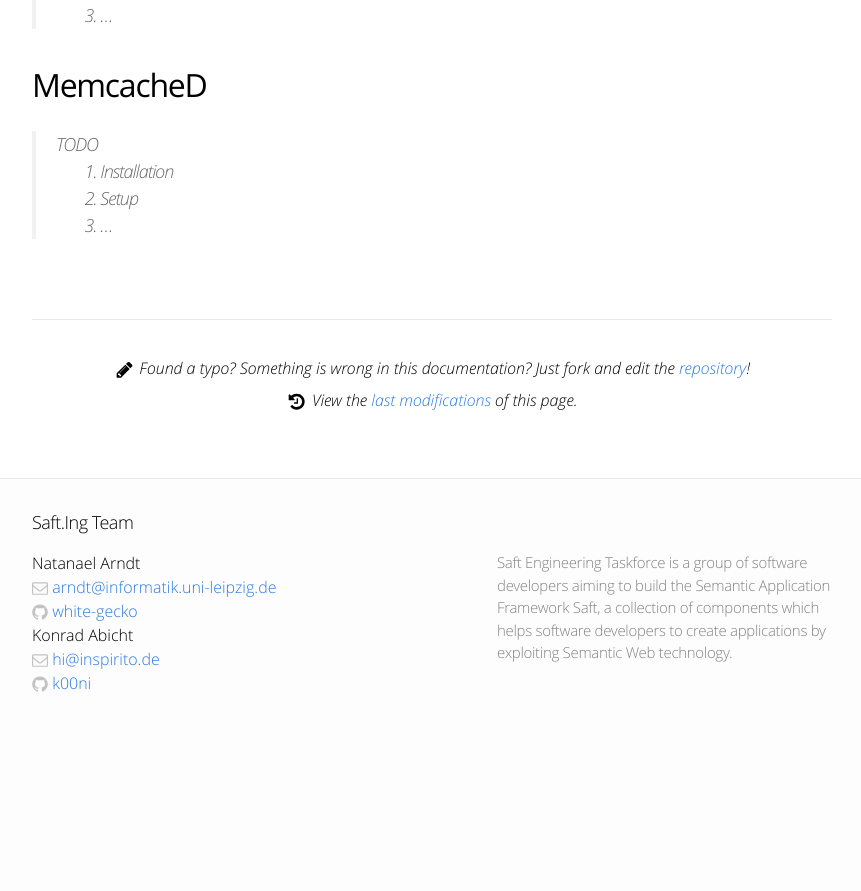
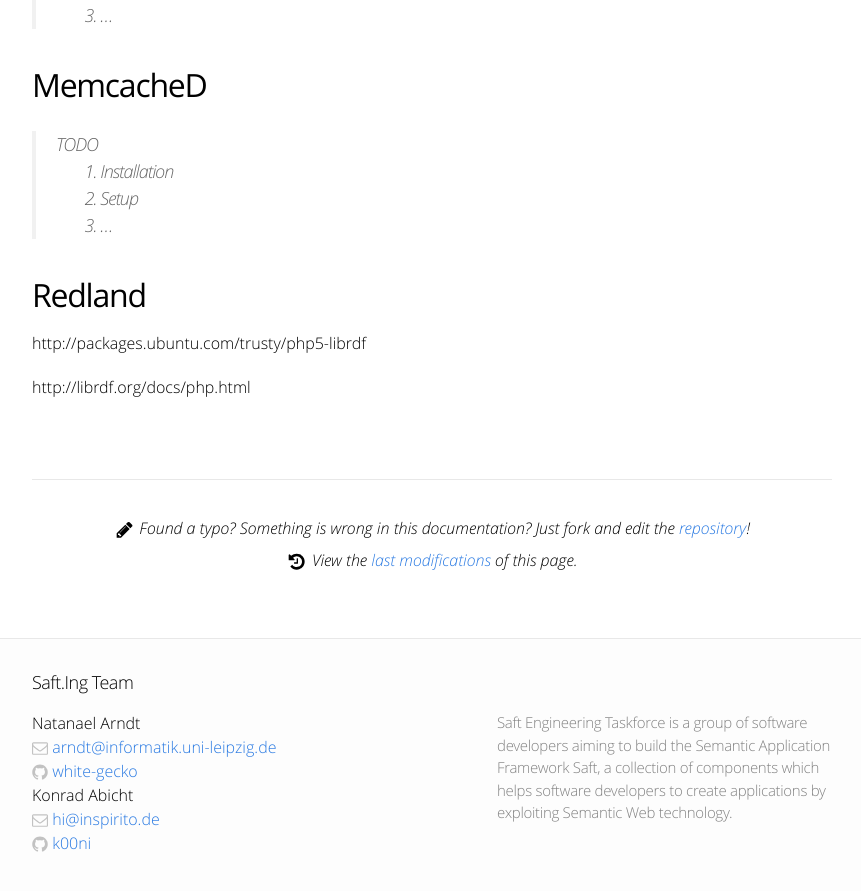
Before and after one commit to SaftIng/safting.github.io, a Jekyll site: the page built from doc/phpframework/backends.md, in a window 1280 px wide and 900 px high, scrolled down 1104 px. Shown: the top 891 px of the window, without its empty margins (208-1069 px from the left). Built offline with Jekyll 4.4.1, drawn with Linux system fonts in a browser that asks for light colours; before the commit the page ends 1844 px from its top, so only the background shows below that.

Commit message:
Add links for redland backend

```diff
--- a/doc/phpframework/backends.md
+++ b/doc/phpframework/backends.md
@@ -43,3 +43,9 @@ Back-ends shipped with _Saft_ in the default distribution are:
 > 1. Installation
 > 2. Setup
 > 3. …
+
+## Redland
+
+http://packages.ubuntu.com/trusty/php5-librdf
+
+http://librdf.org/docs/php.html
```
